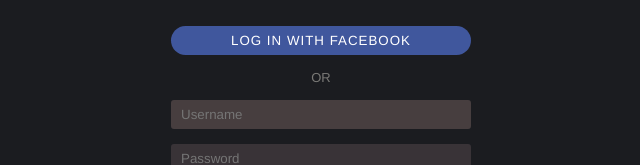
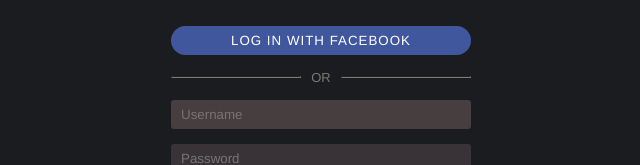
Before and after one commit to fsuelen/projeto-1, a plain HTML site: page index.html in a window 1280 px wide. Shown: the part 138-303 px from the top of the page, without its empty margins (319-959 px from the left). Drawn offline with Linux system fonts and the light colour scheme.

Commit message:
Update index.html

```diff
--- a/index.html
+++ b/index.html
@@ -18,7 +18,11 @@
 
         <form action="" class="input-group">
             <button type="submit" class="btn-face">log in with facebook</button>
-            <p class="division">OR</p>
+            <div class="division">
+                <hr>
+                <p>OR</p>
+                <hr>
+            </div>
 
             <p>
                 <input type="text" placeholder="Username">
```
